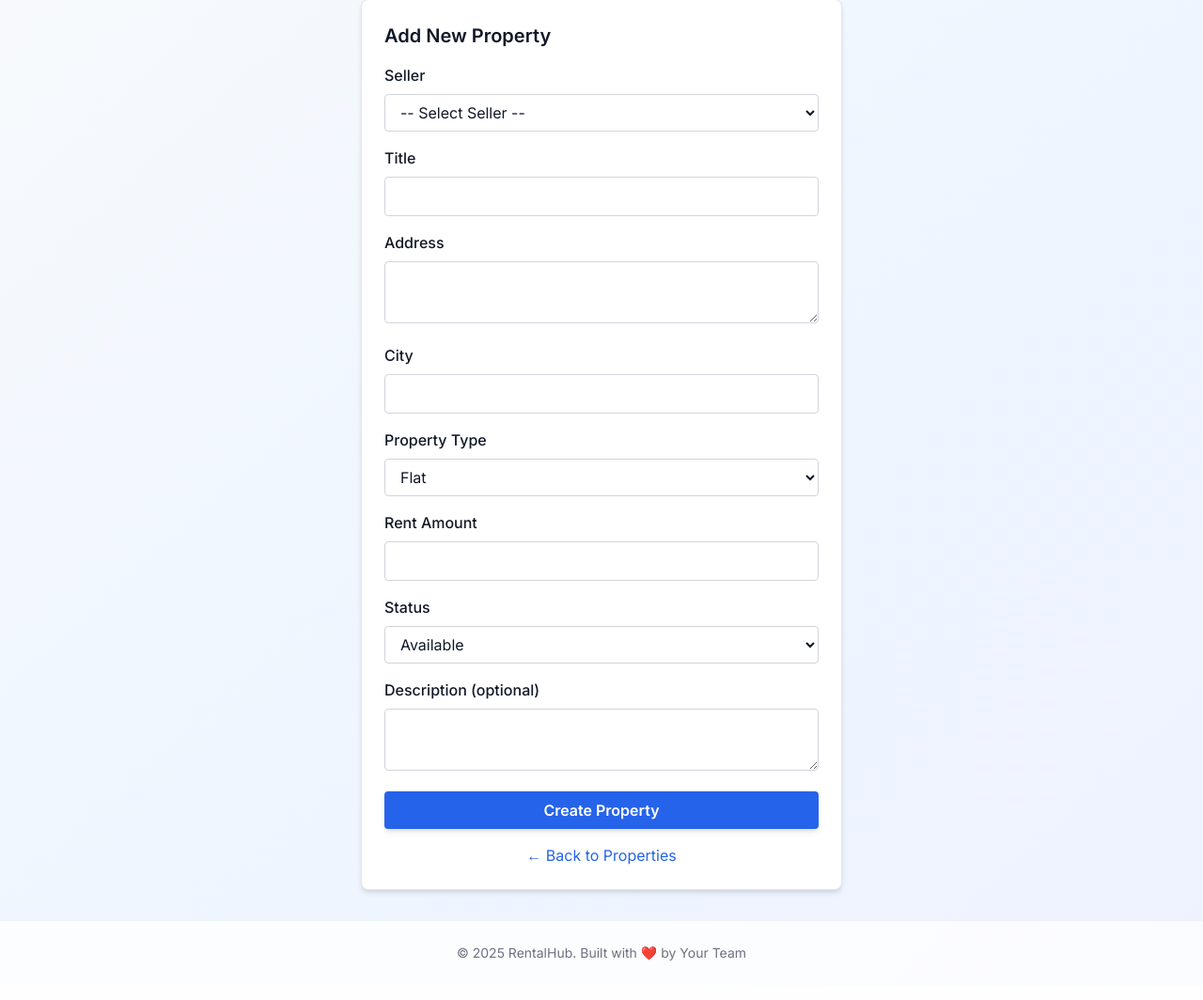
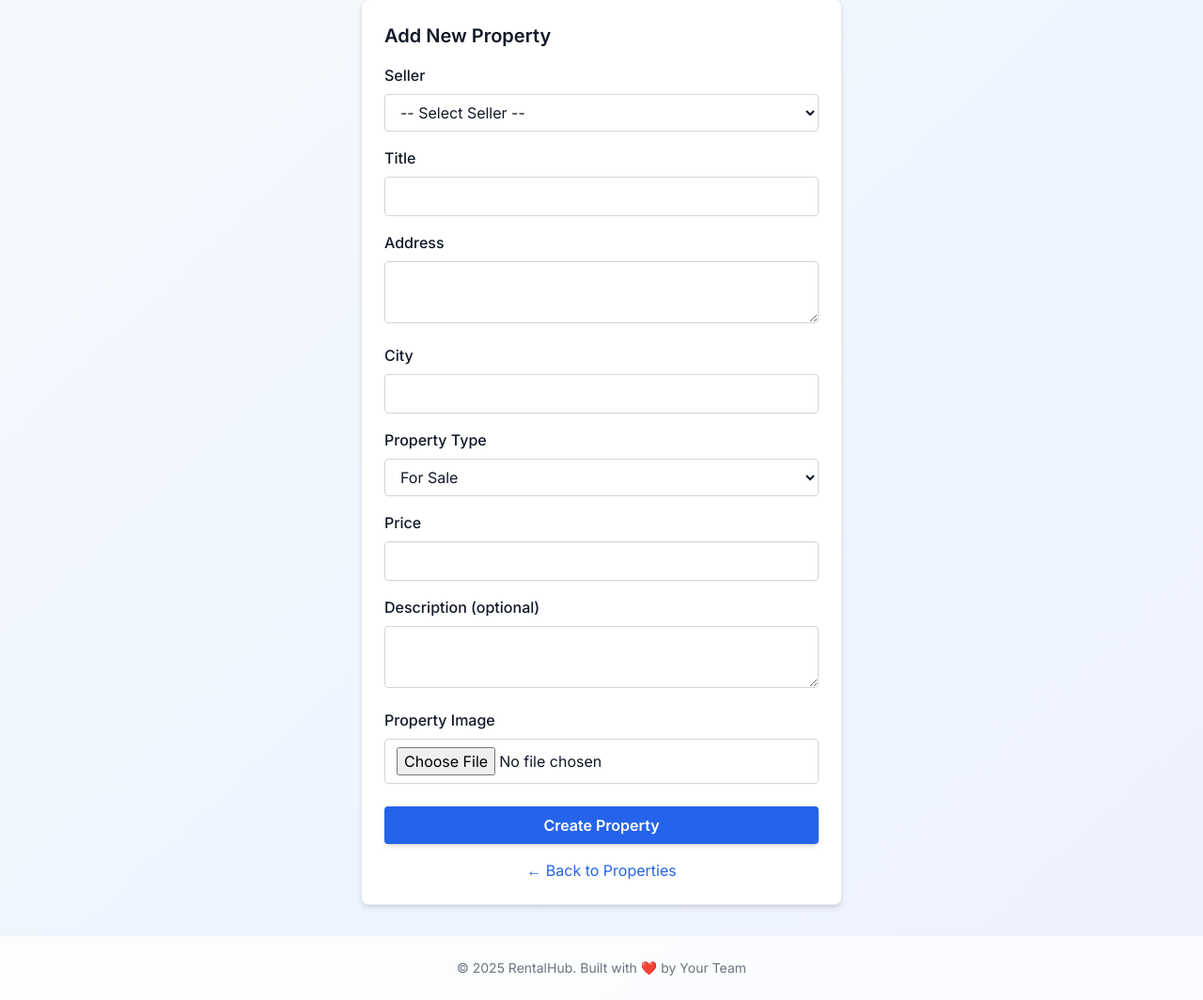
Before and after one commit to azmain021/project370, a Django app: template templates/dashboard/admin_add_property.html in a window 1280 px wide. Shown: the part 130-1194 px from the top of the page at 94% size. Before the commit the page ends 1152 px from the top, so only its background shows below. Run offline with Django 4.2, Linux system fonts and the light colour scheme; the template is opened without the code that fills it, so the values that code supplies are empty; some libraries are stand-ins or nearby versions.

Commit message:
Finalize admin UI, agent handling, and property status migration

```diff
--- a/project370/settings.py
+++ b/project370/settings.py
@@ -129,3 +129,6 @@ AUTH_USER_MODEL = 'core.User'
 
 LOGIN_REDIRECT_URL = 'home'
 LOGOUT_REDIRECT_URL = 'home'
+
+MEDIA_URL = '/media/'
+MEDIA_ROOT = BASE_DIR / 'media'
--- a/project370/urls.py
+++ b/project370/urls.py
@@ -1,32 +1,34 @@
 from django.contrib import admin
 from django.urls import path, include
 from django.contrib.auth import views as auth_views
+from django.conf import settings
+from django.conf.urls.static import static
 
 urlpatterns = [
     path("admin-django/", admin.site.urls),
 
-    # log in for regular users  in our project (buyer /seller)
     path(
         "login/",
         auth_views.LoginView.as_view(template_name="registration/login.html"),
         name="login",
     ),
 
-    # Admin with my secret login path
     path(
         "admin-login-370/",
         auth_views.LoginView.as_view(template_name="registration/admin_login.html"),
         name="admin-login",
     ),
 
-
     path(
-    "logout/",
-    auth_views.LogoutView.as_view(
-        template_name="registration/logged_out.html"
+        "logout/",
+        auth_views.LogoutView.as_view(
+            template_name="registration/logged_out.html"
+        ),
+        name="logout",
     ),
-    name="logout",
-),
 
     path("", include("core.urls")),
 ]
+
+if settings.DEBUG:
+    urlpatterns += static(settings.MEDIA_URL, document_root=settings.MEDIA_ROOT)
--- a/templates/dashboard/admin_add_property.html
+++ b/templates/dashboard/admin_add_property.html
@@ -3,56 +3,117 @@
 
 {% block content %}
 <div class="max-w-lg mx-auto bg-white dark:bg-gray-800 shadow-md rounded-lg p-6 mt-8 border border-gray-200 dark:border-gray-700">
-  <h2 class="text-xl font-semibold mb-4 text-gray-900 dark:text-white">Add New Property</h2>
+  <h2 class="text-xl font-semibold mb-4 text-gray-900 dark:text-white">
+    Add New Property
+  </h2>
 
-  <form method="POST">
+  <!-- 🔴 enctype is REQUIRED for image upload -->
+  <form method="POST" enctype="multipart/form-data">
     {% csrf_token %}
 
-    <label class="block mb-2 text-gray-900 dark:text-gray-100 font-medium">Seller</label>
-    <select name="seller" class="w-full border border-gray-300 dark:border-gray-600 rounded px-3 py-2 mb-4 bg-white dark:bg-gray-700 text-gray-900 dark:text-white focus:outline-none focus:ring-2 focus:ring-blue-500" required>
+    <!-- Seller -->
+    <label class="block mb-2 text-gray-900 dark:text-gray-100 font-medium">
+      Seller
+    </label>
+    <select name="seller"
+            class="w-full border border-gray-300 dark:border-gray-600 rounded px-3 py-2 mb-4
+                   bg-white dark:bg-gray-700 text-gray-900 dark:text-white
+                   focus:outline-none focus:ring-2 focus:ring-blue-500"
+            required>
       <option value="">-- Select Seller --</option>
       {% for s in sellers %}
         <option value="{{ s.id }}">{{ s.username }} ({{ s.email }})</option>
       {% endfor %}
     </select>
 
-    <label class="block mb-2 text-gray-900 dark:text-gray-100 font-medium">Title</label>
-    <input type="text" name="title" class="w-full border border-gray-300 dark:border-gray-600 rounded px-3 py-2 mb-4 bg-white dark:bg-gray-700 text-gray-900 dark:text-white focus:outline-none focus:ring-2 focus:ring-blue-500" required>
+    <!-- Title -->
+    <label class="block mb-2 text-gray-900 dark:text-gray-100 font-medium">
+      Title
+    </label>
+    <input type="text"
+           name="title"
+           class="w-full border border-gray-300 dark:border-gray-600 rounded px-3 py-2 mb-4
+                  bg-white dark:bg-gray-700 text-gray-900 dark:text-white
+                  focus:outline-none focus:ring-2 focus:ring-blue-500"
+           required>
 
-    <label class="block mb-2 text-gray-900 dark:text-gray-100 font-medium">Address</label>
-    <textarea name="address" class="w-full border border-gray-300 dark:border-gray-600 rounded px-3 py-2 mb-4 bg-white dark:bg-gray-700 text-gray-900 dark:text-white focus:outline-none focus:ring-2 focus:ring-blue-500" required></textarea>
+    <!-- Address -->
+    <label class="block mb-2 text-gray-900 dark:text-gray-100 font-medium">
+      Address
+    </label>
+    <textarea name="address"
+              class="w-full border border-gray-300 dark:border-gray-600 rounded px-3 py-2 mb-4
+                     bg-white dark:bg-gray-700 text-gray-900 dark:text-white
+                     focus:outline-none focus:ring-2 focus:ring-blue-500"
+              required></textarea>
 
-    <label class="block mb-2 text-gray-900 dark:text-gray-100 font-medium">City</label>
-    <input type="text" name="city" class="w-full border border-gray-300 dark:border-gray-600 rounded px-3 py-2 mb-4 bg-white dark:bg-gray-700 text-gray-900 dark:text-white focus:outline-none focus:ring-2 focus:ring-blue-500" required>
+    <!-- City -->
+    <label class="block mb-2 text-gray-900 dark:text-gray-100 font-medium">
+      City
+    </label>
+    <input type="text"
+           name="city"
+           class="w-full border border-gray-300 dark:border-gray-600 rounded px-3 py-2 mb-4
+                  bg-white dark:bg-gray-700 text-gray-900 dark:text-white
+                  focus:outline-none focus:ring-2 focus:ring-blue-500"
+           required>
 
-    <label class="block mb-2 text-gray-900 dark:text-gray-100 font-medium">Property Type</label>
-    <select name="property_type" class="w-full border border-gray-300 dark:border-gray-600 rounded px-3 py-2 mb-4 bg-white dark:bg-gray-700 text-gray-900 dark:text-white focus:outline-none focus:ring-2 focus:ring-blue-500" required>
-      <option value="FLAT">Flat</option>
-      <option value="HOUSE">House</option>
-      <option value="ROOM">Room</option>
+    <!-- Property Type (MATCHES MODEL) -->
+    <label class="block mb-2 text-gray-900 dark:text-gray-100 font-medium">
+      Property Type
+    </label>
+    <select name="property_type"
+            class="w-full border border-gray-300 dark:border-gray-600 rounded px-3 py-2 mb-4
+                   bg-white dark:bg-gray-700 text-gray-900 dark:text-white
+                   focus:outline-none focus:ring-2 focus:ring-blue-500"
+            required>
+      <option value="SELL">For Sale</option>
+      <option value="RENT">For Rent</option>
     </select>
 
-    <label class="block mb-2 text-gray-900 dark:text-gray-100 font-medium">Rent Amount</label>
-    <input type="number" name="rent_amount" step="0.01"
-           class="w-full border border-gray-300 dark:border-gray-600 rounded px-3 py-2 mb-4 bg-white dark:bg-gray-700 text-gray-900 dark:text-white focus:outline-none focus:ring-2 focus:ring-blue-500" required>
+    <!-- Price (MATCHES MODEL FIELD NAME) -->
+    <label class="block mb-2 text-gray-900 dark:text-gray-100 font-medium">
+      Price
+    </label>
+    <input type="number"
+           name="price"
+           step="0.01"
+           class="w-full border border-gray-300 dark:border-gray-600 rounded px-3 py-2 mb-4
+                  bg-white dark:bg-gray-700 text-gray-900 dark:text-white
+                  focus:outline-none focus:ring-2 focus:ring-blue-500"
+           required>
 
-    <label class="block mb-2 text-gray-900 dark:text-gray-100 font-medium">Status</label>
-    <select name="status" class="w-full border border-gray-300 dark:border-gray-600 rounded px-3 py-2 mb-4 bg-white dark:bg-gray-700 text-gray-900 dark:text-white focus:outline-none focus:ring-2 focus:ring-blue-500" required>
-      <option value="AVAILABLE">Available</option>
-      <option value="NOT_AVAILABLE">Not Available</option>
-    </select>
+    <!-- Description -->
+    <label class="block mb-2 text-gray-900 dark:text-gray-100 font-medium">
+      Description (optional)
+    </label>
+    <textarea name="description"
+              class="w-full border border-gray-300 dark:border-gray-600 rounded px-3 py-2 mb-4
+                     bg-white dark:bg-gray-700 text-gray-900 dark:text-white
+                     focus:outline-none focus:ring-2 focus:ring-blue-500"></textarea>
 
-    <label class="block mb-2 text-gray-900 dark:text-gray-100 font-medium">Description (optional)</label>
-    <textarea name="description" class="w-full border border-gray-300 dark:border-gray-600 rounded px-3 py-2 mb-4 bg-white dark:bg-gray-700 text-gray-900 dark:text-white focus:outline-none focus:ring-2 focus:ring-blue-500"></textarea>
+    <!-- 🔴 Image Upload -->
+    <label class="block mb-2 text-gray-900 dark:text-gray-100 font-medium">
+      Property Image
+    </label>
+    <input type="file"
+           name="image"
+           accept="image/*"
+           class="w-full border border-gray-300 dark:border-gray-600 rounded px-3 py-2 mb-6
+                  bg-white dark:bg-gray-700 text-gray-900 dark:text-white
+                  focus:outline-none focus:ring-2 focus:ring-blue-500">
 
+    <!-- Submit -->
     <button type="submit"
-            class="w-full bg-blue-600 text-white py-2 rounded hover:bg-blue-700 transition-colors font-semibold shadow-md">
+            class="w-full bg-blue-600 text-white py-2 rounded
+                   hover:bg-blue-700 transition-colors font-semibold shadow-md">
       Create Property
     </button>
   </form>
 
   <div class="mt-4 text-center">
-    <a href="{% url 'admin-properties' %}" class="text-blue-600 dark:text-blue-400 hover:underline">
+    <a href="{% url 'admin-properties' %}"
+       class="text-blue-600 dark:text-blue-400 hover:underline">
       ← Back to Properties
     </a>
   </div>
--- a/templates/dashboard/admin_add_user.html
+++ b/templates/dashboard/admin_add_user.html
@@ -24,6 +24,7 @@
         <select name="role" class="w-full border border-gray-300 dark:border-gray-600 rounded px-3 py-2 mb-4 bg-white dark:bg-gray-700 text-gray-900 dark:text-white focus:outline-none focus:ring-2 focus:ring-blue-500">
             <option value="SELLER">Seller</option>
             <option value="TENANT">Tenant</option>
+            <option value="AGENT">Agent</option>
         </select>
 
         <label class="block mb-2 text-gray-900 dark:text-gray-100 font-medium">Password</label>
```
Also changed, not shown: core/models.py (+22 -7 lines), core/views.py (+9 -10 lines), templates/dashboard/admin_users.html (+55 -21 lines), core/migrations/0004_property_status.py (added), 1 other file.
